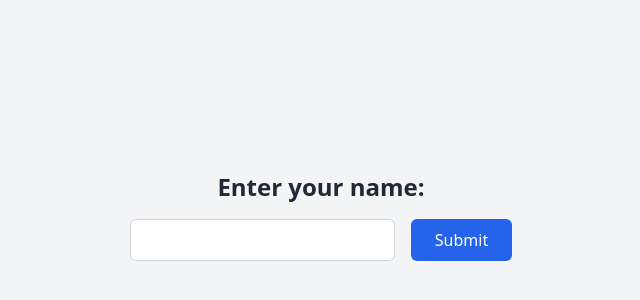
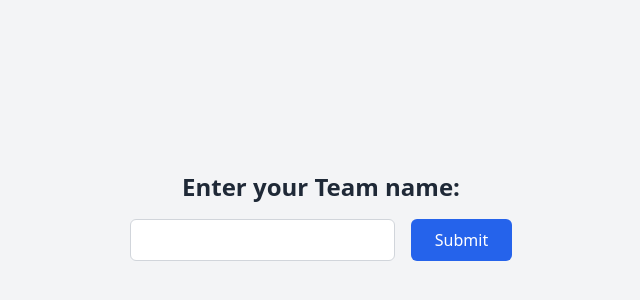
Before and after one commit to Masaru124/treasure-hunt-, a website: page index.html in a window 1280 px wide. Shown: the part 184-484 px from the top of the page, without its empty margins (319-959 px from the left). Drawn offline with nearby package versions, Linux system fonts and the light colour scheme.

Commit message:
slight correction

```diff
--- a/index.html
+++ b/index.html
@@ -8,7 +8,7 @@
 </head>
 
 <body class="bg-gray-100 min-h-screen flex flex-col items-center justify-center p-6">
-    <h2 class="text-2xl font-semibold text-gray-800 mb-4">Enter your name:</h2>
+    <h2 class="text-2xl font-semibold text-gray-800 mb-4">Enter your Team name:</h2>
     <form id="nameForm" class="flex gap-4">
         <input
             type="text"
@@ -43,6 +43,7 @@
             }).then((response) => {
             if (response.ok) {
                 const congrats = document.getElementById('congratsMessage');
+                congrats.textContent = `🎉 Congratulations, ${name}! You are the winner of the treasure hunt! 🎉`;
                 congrats.classList.remove('hidden');
                 // Optionally clear the input
                 document.getElementById('nameInput').value = '';
```
Lines whose indentation alone changed are shown as unchanged.
